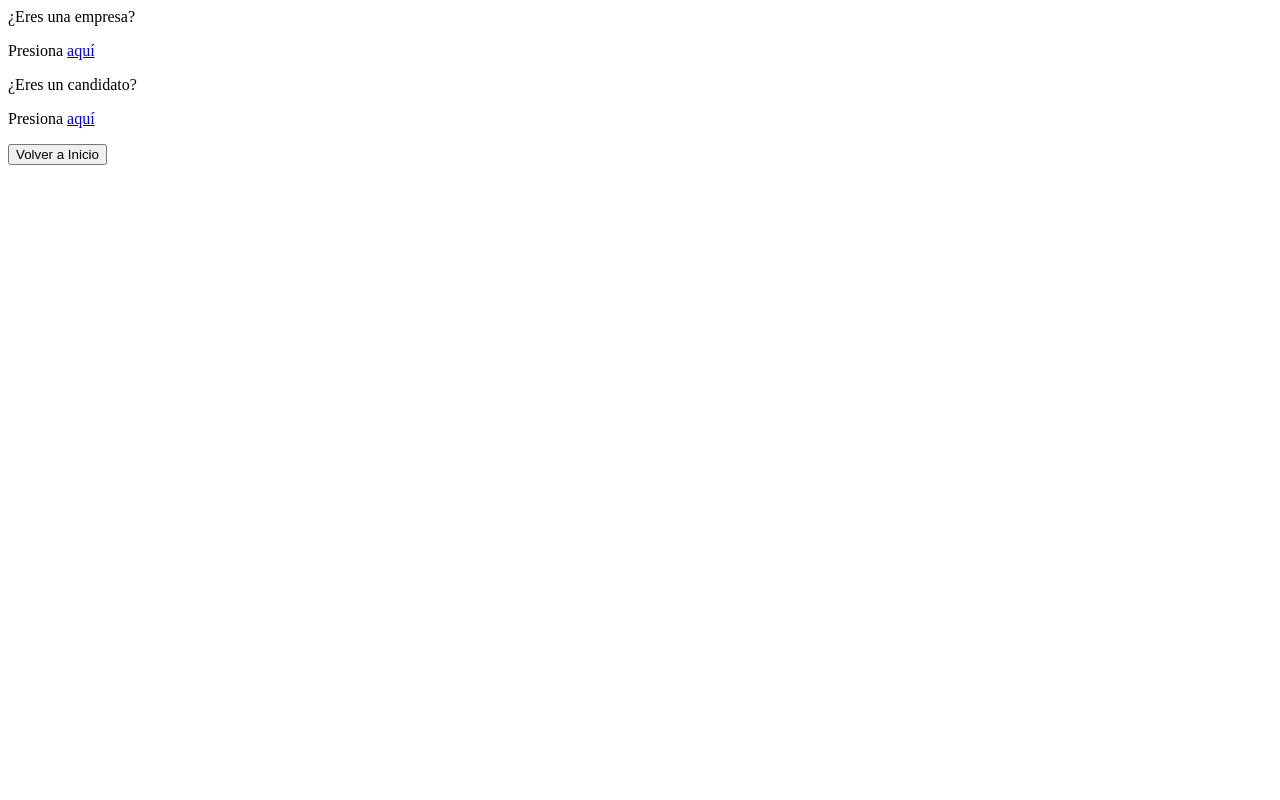
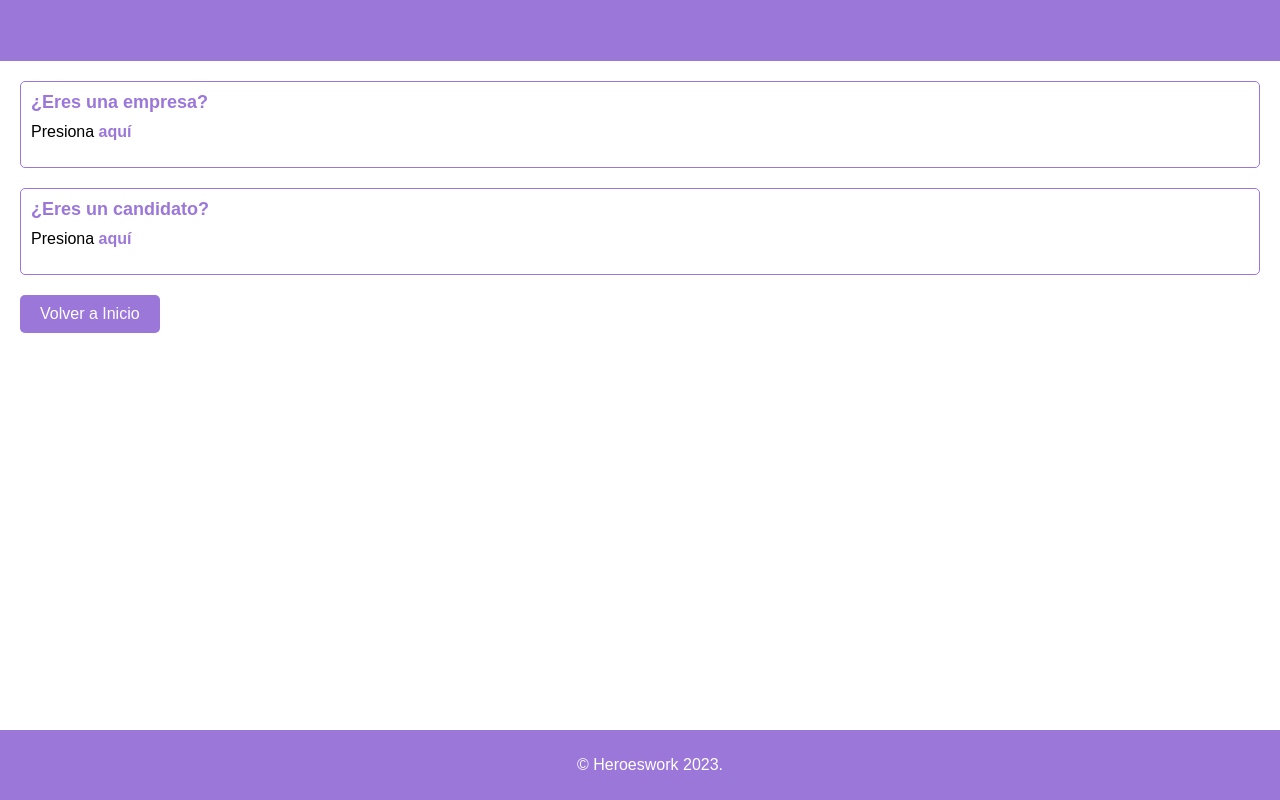
Before and after one commit to Vianey25/Heroeswork, a PHP site: page /registro.php in a window 1280 px wide. Run offline with PHP 8.4, Linux system fonts and the light colour scheme.

Commit message:
Update registro.php

```diff
--- a/HerosWork/registro.php
+++ b/HerosWork/registro.php
@@ -1,3 +1,84 @@
+<!DOCTYPE html>
+<html lang="es">
+<head>
+    <meta charset="UTF-8">
+    <meta name="viewport" content="width=device-width, initial-scale=1.0">
+    <title>Tu Página</title>
+    <style>
+        body {
+            margin: 0;
+            padding: 0;
+            font-family: Arial, sans-serif;
+            background-color: #ffffff; /* Color de fondo principal */
+        }
+
+        header {
+            background-color: #9b77da;
+            padding: 20px;
+            color: #ffffff; /* Color del texto en el encabezado */
+            text-align: center;
+        }
+
+        footer {
+            background-color: #9b77da;
+            padding: 10px;
+            color: #ffffff; /* Color del texto en el pie de página */
+            text-align: center;
+            position: absolute;
+            bottom: 0;
+            width: 100%;
+        }
+
+        .container {
+            margin: 20px;
+        }
+
+        .txt_container {
+            margin-top: 20px;
+            padding: 10px;
+            border: 1px solid #9b77da;
+            border-radius: 5px;
+        }
+
+        .txt {
+            font-size: 18px;
+            font-weight: bold;
+            color: #9b77da;
+        }
+
+        .registro_p {
+            margin-top: 10px;
+        }
+
+        .registro_a {
+            color: #9b77da;
+            text-decoration: none;
+            font-weight: bold;
+        }
+
+        button {
+            background-color: #9b77da;
+            color: #ffffff;
+            padding: 10px 20px;
+            border: none;
+            border-radius: 5px;
+            cursor: pointer;
+            font-size: 16px;
+            margin-top: 20px;
+        }
+
+        button:hover {
+            background-color: #7c5d9a; /* Cambia el color al pasar el ratón sobre el botón */
+        }
+    </style>
+</head>
+<body>
+    <header>
+        <h1></h1>
+    </header>
+
+    <div class="container">
+        <div class="txt_container">
             <div class="txt">¿Eres una empresa?</div>
             <p class="registro_p">Presiona <a href="empresa/formulario_registro.php" class="registro_a">aquí</a></p>
         </div>
@@ -8,3 +89,10 @@
         </div>
 
         <a href="index.php"><button>Volver a Inicio</button></a>
+    </div>
+
+    <footer>
+        <p>&copy;  Heroeswork 2023.</p>
+    </footer>
+</body>
+</html>
```
Lines whose indentation alone changed are shown as unchanged.
